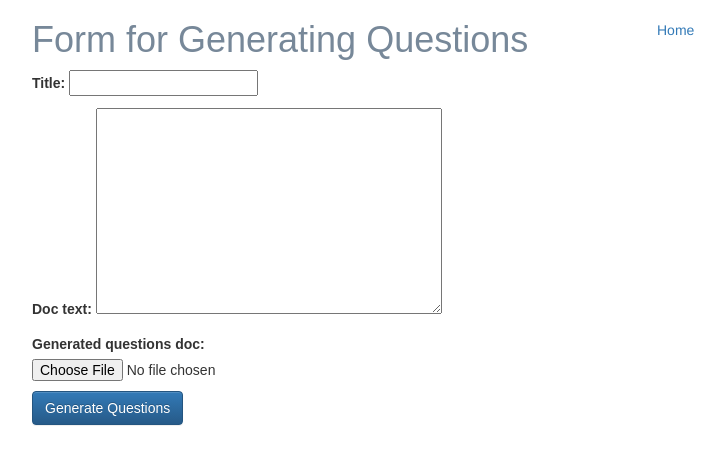
After one commit to SarthakNijhawan/AutomatedQG_GUI, a Django app: a page that uses src/templates/documents/doc_online_create.html in a window 1280 px wide. The commit adds this page. Shown: the top 465 px of the page, without its empty margins (303-1028 px from the left). Run offline with Django 3.2, Linux system fonts and the light colour scheme; some libraries are stand-ins or nearby versions.

Commit message:
Initiated Online document processing

```diff
--- a/src/documents/forms.py
+++ b/src/documents/forms.py
@@ -8,6 +8,15 @@ class DocumentForm(forms.ModelForm):
         fields = [
             "title",
             "unprocessed_doc",
+            "generated_questions_doc",
+        ]
+
+class DocumentOnlineForm(forms.ModelForm):
+    class Meta:
+        model =Document
+        fields = [
+            "title",
+            "doc_text",
             "generated_questions_doc",
         ]
 
--- a/src/documents/models.py
+++ b/src/documents/models.py
@@ -10,7 +10,8 @@ class Document(models.Model):
     timestamp = models.DateField(auto_now=False, auto_now_add=True)
     updated = models.DateField(auto_now=True, auto_now_add=False)
     slug = models.SlugField(unique=True)
-    unprocessed_doc = models.FileField(upload_to="", null=True, blank=False) #TODO upload_location
+    doc_text = models.TextField(null=True, blank=True)
+    unprocessed_doc = models.FileField(upload_to="", null=True, blank=True) #TODO upload_location
     processed_doc = models.FileField(upload_to="", null=True, blank=True)   #TODO upload_location
     generated_questions_doc = models.FileField(upload_to="", null=True, blank=False)    #TODO upload_location
     questions_obj_list = []
@@ -57,3 +58,27 @@ class Question(models.Model):
 
     # class Meta:
     #     ordering = ["score"]
+
+def create_slug(instance, new_slug=None):
+    slug = slugify(instance.final_question)
+    if new_slug is not None:
+        slug = new_slug
+    qs = question.objects.filter(slug=slug).order_by("-id")
+    exists = qs.exists()
+    if exists:
+        new_slug = "%s-%s" %(slug, qs.first().id)
+        return create_slug(instance, new_slug=new_slug)
+    return slug
+
+def pre_save_post_receiver(instance, *args, **kwargs):
+    if not instance.slug:
+        instance.slug = create_slug(instance)
+    # slug = slugify(instance.title)
+    # #The 46 year Old Virgin = the-46-year-old-virgin
+    # exists = Post.objects.filter(slug=slug).exists()
+    # if exists:
+    # 	slug = "%s-%s" %(slug, instance.id)
+    # instance.slug = slug
+
+pre_save.connect(pre_save_post_receiver, sender=Question)
+pre_save.connect(pre_save_post_receiver, sender=Document)
--- a/src/documents/urls.py
+++ b/src/documents/urls.py
@@ -6,7 +6,8 @@ urlpatterns = [
     url(r'^$', views.home_redirect),
     url(r'^home/$', views.home_page, name='home_page'),
     url(r'^detail/(?P<slug>[\w-]+)/$', views.doc_detail, name='doc_detail'),
-    url(r'^create/$', views.doc_create, name='doc_create'),
+    url(r'^create_from_a_file/$', views.doc_create, name='doc_create'),
+    url(r'^create_online/$', views.doc_online_create, name='doc_online_create'),
     url(r'^edit/(?P<slug>[\w-]+)/$', views.doc_edit, name='doc_edit'),
     url(r'^delete/(?P<slug>[\w-]+)/$', views.doc_delete, name='doc_delete'),
     url(r'^questions/create', views.question_create, name="ques_create"),
--- a/src/documents/views.py
+++ b/src/documents/views.py
@@ -2,7 +2,7 @@ from django.http import HttpResponseRedirect
 from django.shortcuts import render, redirect, get_object_or_404
 
 from .models import Document, Question
-from .forms import QuestionForm, DocumentForm
+from .forms import QuestionForm, DocumentForm, DocumentOnlineForm
 
 # Create your views here.
 def home_page(request):
@@ -37,6 +37,22 @@ def doc_create(request):
     }
 
     return render(request, "documents/doc_create.html", context)
+
+def doc_online_create(request):
+    form = DocumentOnlineForm(request.POST or None, request.FILES or None)
+
+    if form.is_valid():
+        instance = form.save(commit=False)
+        instance.save()
+        # TODO: The main processing for a document generating question
+        return HttpResponseRedirect(instance.get_absolute_url())
+
+    context = {
+        "form": form,
+    }
+
+    return render(request, "documents/doc_online_create.html", context)
+
 
 def doc_delete(request, slug=None):
     instance = get_object_or_404(Document, slug=slug)
--- /dev/null
+++ b/src/templates/documents/doc_online_create.html
@@ -0,0 +1,27 @@
+{% extends "base.html" %}
+
+{% block title %}
+Generate Question | {{ block.super }}
+{% endblock %}
+
+{% block content %}
+    <div class="col-sm-6 col-sm-offset-3">
+
+        <div style="font-family: Arial">
+        <h1 style="color: lightslategray; ">
+        Form for Generating Questions
+        </h1>
+
+        <form action="" enctype="multipart/form-data" method="POST">{% csrf_token %}
+            {{ form.as_p }}
+            <button type="submit" class="btn btn-primary">Generate Questions</button>
+        </form>
+
+        </div>
+    </div>
+    <br>
+    <div>
+    <a href='{% url "docs:home_page" %}'>Home</a>
+    </div>
+
+{% endblock %}
--- a/src/templates/home.html
+++ b/src/templates/home.html
@@ -11,7 +11,7 @@ Home | {{ block.super }}
 
     <ul class="nav nav-pills" >
       <li role="presentation" class="active"><a href='{% url "docs:doc_create" %}'>Generate Questions from a File</a></li>
-      <li role="presentation" class="active"><a href="#">Generate Questions Online</a></li>
+      <li role="presentation" class="active"><a href='{% url "docs:doc_online_create" %}'>Generate Questions Online</a></li>
     </ul>
 
     <h3 style="color: #205067" align="left">List of Documents with generated questions: </h3>
```
Also changed, not shown: src/db.sqlite3, src/documents/migrations/0004_auto_20170517_1045.py (added), 5 other files.
